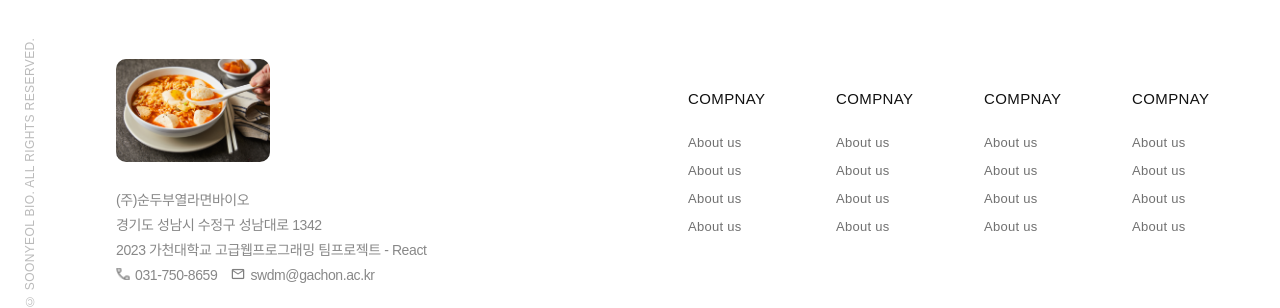
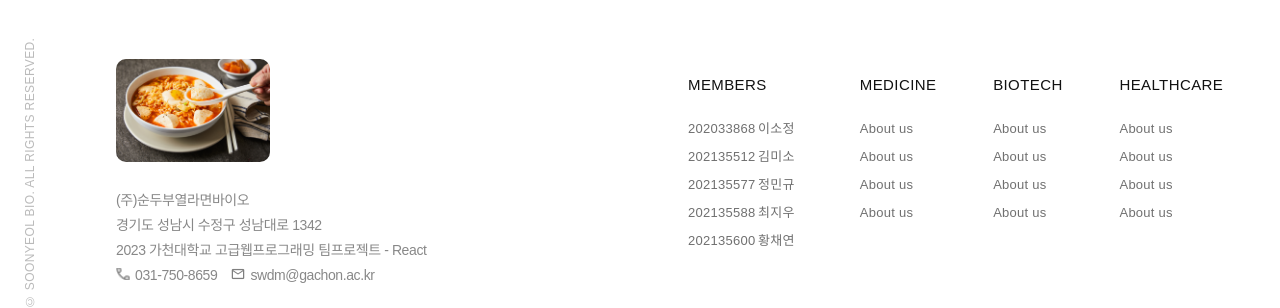
Before and after one commit to 2sojeong/Advanced_Web_Frontend_23, a React (Create React App) app: page / in a window 1280 px wide. Shown: the part 2354-2662 px from the top of the page. Built offline with nearby package versions, Linux system fonts and the light colour scheme; a web font is replaced by a local one.

Commit message:
update contents

```diff
--- a/src/components/footer.js
+++ b/src/components/footer.js
@@ -26,7 +26,42 @@ const Footer = () => {
             <div style={{ display: 'grid', width: '50%', gridTemplateColumns: 'repeat(4, auto)', gap: '20px', margin: 0, padding: 0 }}>
                 <ul style={ulstyle}>
                     <span style={spanstyle}>
-                        Compnay
+                        Members
+                    </span>
+                    <li style={listSyle}>
+                        <div style={{ display: 'flex' }}>
+                            <p style={{ ...linkstyle, width: '70px', margin: '0', padding: '0' }}>202033868</p>
+                            <p style={{ ...linkstyle, width: '45px', margin: '0', padding: '0' }}>이소정</p>
+                        </div>
+                    </li>
+                    <li style={listSyle}>
+                        <div style={{ display: 'flex' }}>
+                            <p style={{ ...linkstyle, width: '70px', margin: '0', padding: '0' }}>202135512</p>
+                            <p style={{ ...linkstyle, width: '45px', margin: '0', padding: '0' }}>김미소</p>
+                        </div>
+                    </li>
+                    <li style={listSyle}>
+                        <div style={{ display: 'flex' }}>
+                            <p style={{ ...linkstyle, width: '70px', margin: '0', padding: '0' }}>202135577</p>
+                            <p style={{ ...linkstyle, width: '45px', margin: '0', padding: '0' }}>정민규</p>
+                        </div>
+                    </li>
+                    <li style={listSyle}>
+                        <div style={{ display: 'flex' }}>
+                            <p style={{ ...linkstyle, width: '70px', margin: '0', padding: '0' }}>202135588</p>
+                            <p style={{ ...linkstyle, width: '45px', margin: '0', padding: '0' }}>최지우</p>
+                        </div>
+                    </li>
+                    <li style={listSyle}>
+                        <div style={{ display: 'flex' }}>
+                            <p style={{ ...linkstyle, width: '70px', margin: '0', padding: '0' }}>202135600</p>
+                            <p style={{ ...linkstyle, width: '45px', margin: '0', padding: '0' }}>황채연</p>
+                        </div>
+                    </li>
+                </ul>
+                <ul style={ulstyle}>
+                    <span style={spanstyle}>
+                        Medicine
                     </span>
                     <li style={listSyle}>
                         <Link style={linkstyle} to={{ pathname: '/' }}>About us</Link>
@@ -43,7 +78,7 @@ const Footer = () => {
                 </ul>
                 <ul style={ulstyle}>
                     <span style={spanstyle}>
-                        Compnay
+                        BioTech
                     </span>
                     <li style={listSyle}>
                         <Link style={linkstyle} to={{ pathname: '/' }}>About us</Link>
@@ -60,24 +95,7 @@ const Footer = () => {
                 </ul>
                 <ul style={ulstyle}>
                     <span style={spanstyle}>
-                        Compnay
-                    </span>
-                    <li style={listSyle}>
-                        <Link style={linkstyle} to={{ pathname: '/' }}>About us</Link>
-                    </li>
-                    <li style={listSyle}>
-                        <Link style={linkstyle} to={{ pathname: '/' }}>About us</Link>
-                    </li>
-                    <li style={listSyle}>
-                        <Link style={linkstyle} to={{ pathname: '/' }}>About us</Link>
-                    </li>
-                    <li style={listSyle}>
-                        <Link style={linkstyle} to={{ pathname: '/' }}>About us</Link>
-                    </li>
-                </ul>
-                <ul style={ulstyle}>
-                    <span style={spanstyle}>
-                        Compnay
+                        HealthCare
                     </span>
                     <li style={listSyle}>
                         <Link style={linkstyle} to={{ pathname: '/' }}>About us</Link>
--- a/src/components/visual2.js
+++ b/src/components/visual2.js
@@ -1,5 +1,5 @@
-import bannerImg from "../img/227_5.jpg";
 import Img1 from "../img/Biotechnology-Salaries.jpg";
+import Img2 from '../img/Healthcare_22.jpg'
 import { Link } from 'react-router-dom';
 const Visual2 = () => {
     const Li = (props) => <li style={{ display: 'inline-block', listStyle: 'none', padding: '0', margin: '0' }}>
@@ -14,7 +14,7 @@ const Visual2 = () => {
             <div style={{ width: '100%', height: '100%', position: 'absolute', backgroundColor: '#000', opacity: '0.6', zIndex: '-1' }}></div>
             <div style={{ textAlign: 'center', zIndex: '10' }}>
                 <h2 style={{ fontSize: '90px', fontWeight: 'bold', color: '#fff', margin: '0' }}>TECH</h2>
-                <p style={{ color: '#fff', opacity: '0.8', fontSize: '21px', lineHeight: '30px', margin: '0 0 60px 0' }}>DBL은 SK하이닉스가 생각하고 실천하는<br />지속가능경영에 대한 이야기입니다.</p>
+                <p style={{ color: '#fff', opacity: '0.8', fontSize: '21px', lineHeight: '30px', margin: '0 0 60px 0' }}>Biotechnology and products that help improve<br />our lives and the health of our planet.</p>
                 <ul style={{ maxWidth: '464px', position: 'relative', margin: '0 auto', textAlign: 'center', padding: '0' }}>
                     <Li>SK DBL</Li>
                     <Li>DBL 추구</Li>
@@ -22,11 +22,11 @@ const Visual2 = () => {
                 </ul>
             </div>
         </div>
-        <div style={{ background: `url(${bannerImg}) no-repeat center`, backgroundSize: 'cover', height: '800px', position: 'relative', border: '32px solid #fff', borderLeftWidth: '16px', zIndex: '0', display: 'flex', justifyContent: 'center', alignItems: 'center' }}>
+        <div style={{ background: `url(${Img2}) no-repeat center`, backgroundSize: 'cover', height: '800px', position: 'relative', border: '32px solid #fff', borderLeftWidth: '16px', zIndex: '0', display: 'flex', justifyContent: 'center', alignItems: 'center' }}>
             <div style={{ width: '100%', height: '100%', position: 'absolute', backgroundColor: '#000', opacity: '0.6', zIndex: '-1' }}></div>
             <div style={{ textAlign: 'center', zIndex: '10' }}>
                 <h2 style={{ fontSize: '90px', fontWeight: 'bold', color: '#fff', margin: '0' }}>CARE</h2>
-                <p style={{ color: '#fff', opacity: '0.8', fontSize: '21px', lineHeight: '30px', margin: '0 0 60px 0' }}>DBL은 SK하이닉스가 생각하고 실천하는<br />지속가능경영에 대한 이야기입니다.</p>
+                <p style={{ color: '#fff', opacity: '0.8', fontSize: '21px', lineHeight: '30px', margin: '0 0 60px 0' }}>Health care provides to individuals or communities<br />in order to maintain and improve their health.</p>
                 <ul style={{ maxWidth: '464px', position: 'relative', margin: '0 auto', textAlign: 'center', padding: '0' }}>
                     <Li>SK DBL</Li>
                     <Li>DBL 추구</Li>
```
Also changed, not shown: src/img/Healthcare_22.jpg (added).
